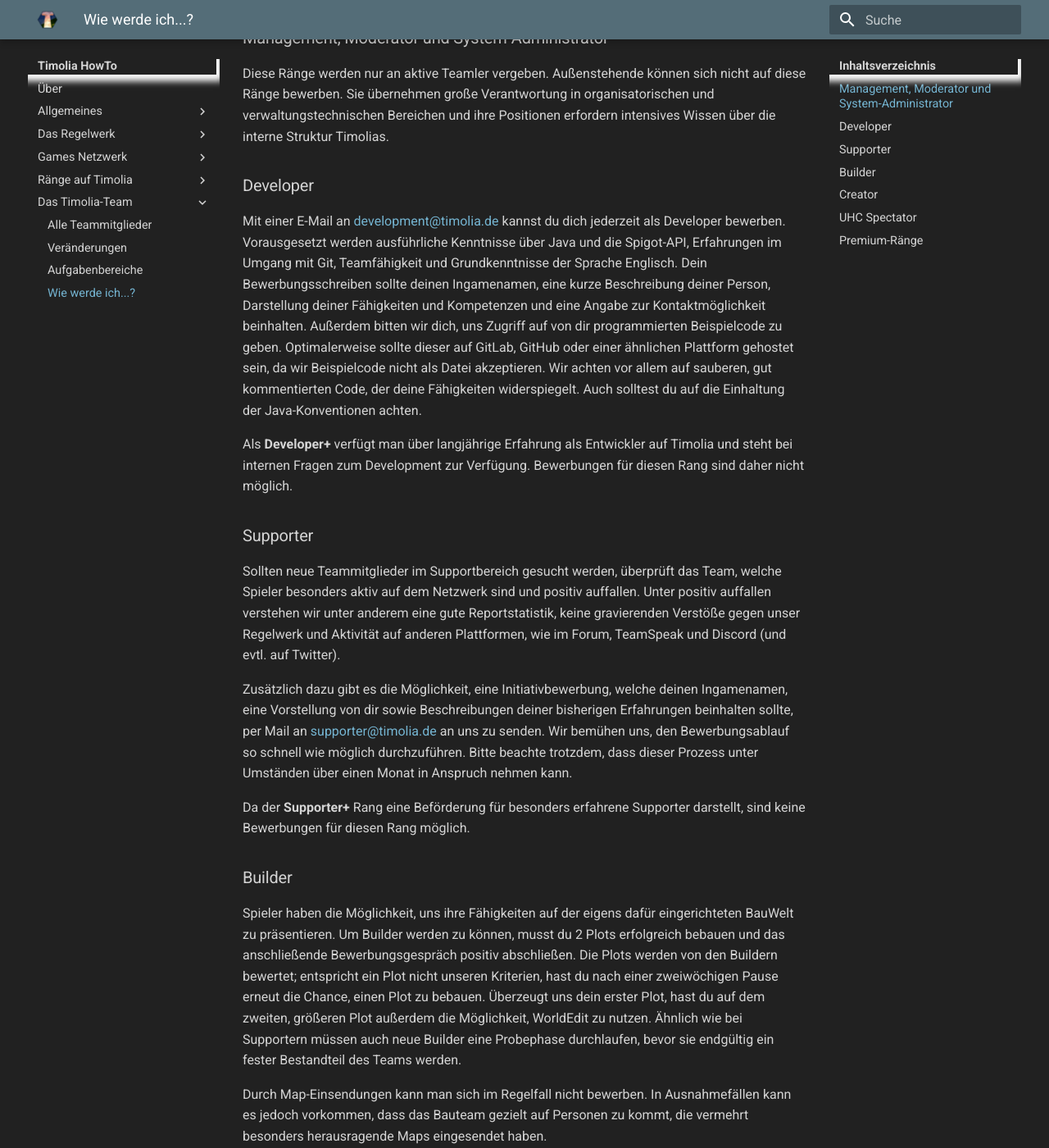
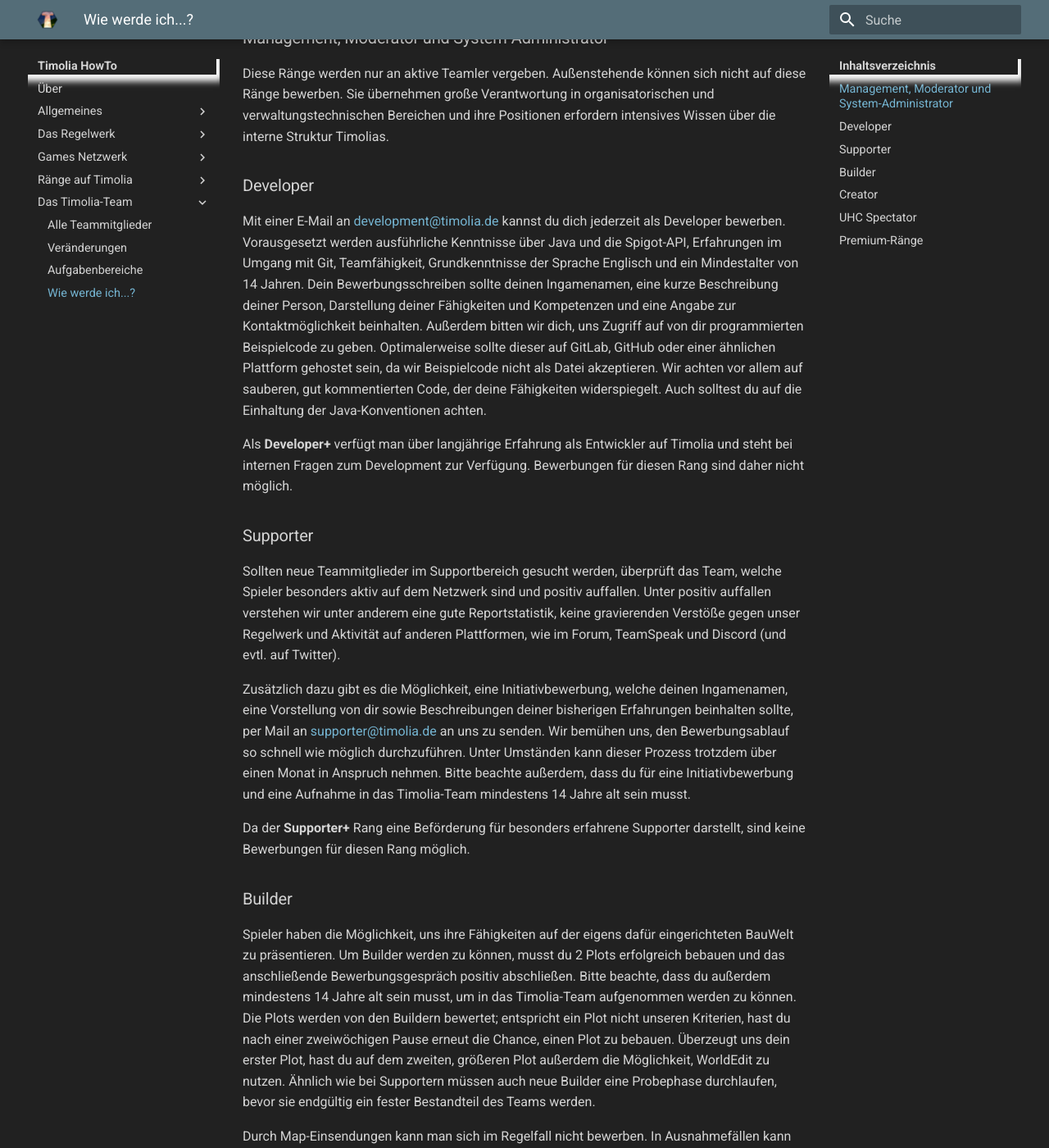
Before and after one commit to TimoliaDE/HowTo, an MkDocs documentation site: the page built from docs/team/apply.md, in a window 1280 px wide and 1400 px high, scrolled down 232 px. Shown: the whole window at 82% size. Built offline with MkDocs 1.6.1 and Material for MkDocs 9.7.7, drawn with Linux system fonts in a browser that asks for light colours; old or Windows-style settings are respelled for this version of MkDocs; some of the changed text lies outside the part shown.

Commit message:
Resolve "Mindestalter 14 Jahre für Teameintritt"

```diff
--- a/docs/team/apply.md
+++ b/docs/team/apply.md
@@ -7,7 +7,7 @@ Sie übernehmen große Verantwortung in organisatorischen und verwaltungstechnis
 
 ### Developer
 Mit einer E-Mail an <a href="mailto:development@timolia.de">development@timolia.de</a> kannst du dich jederzeit als Developer bewerben. Vorausgesetzt werden ausführliche Kenntnisse
-über Java und die Spigot-API, Erfahrungen im Umgang mit Git, Teamfähigkeit und Grundkenntnisse der Sprache Englisch. Dein Bewerbungsschreiben
+über Java und die Spigot-API, Erfahrungen im Umgang mit Git, Teamfähigkeit, Grundkenntnisse der Sprache Englisch und ein Mindestalter von 14 Jahren. Dein Bewerbungsschreiben
 sollte deinen Ingamenamen, eine kurze Beschreibung deiner Person, Darstellung deiner Fähigkeiten und Kompetenzen und eine Angabe zur
 Kontaktmöglichkeit beinhalten. Außerdem bitten wir dich, uns Zugriff auf von dir programmierten Beispielcode zu geben. Optimalerweise sollte dieser auf GitLab, GitHub
 oder einer ähnlichen Plattform gehostet sein, da wir Beispielcode nicht als Datei akzeptieren. Wir achten vor allem auf sauberen, gut kommentierten
@@ -23,14 +23,15 @@ wie im Forum, TeamSpeak und Discord (und evtl. auf Twitter).
 
 Zusätzlich dazu gibt es die Möglichkeit, eine Initiativbewerbung, welche deinen Ingamenamen, eine Vorstellung von dir sowie Beschreibungen deiner bisherigen Erfahrungen beinhalten sollte,
 per Mail an <a href="mailto:supporter@timolia.de">supporter@timolia.de</a> an uns zu senden. Wir bemühen uns, den Bewerbungsablauf so schnell wie möglich durchzuführen.
-Bitte beachte trotzdem, dass dieser Prozess unter Umständen über einen Monat in Anspruch nehmen kann.
+Unter Umständen kann dieser Prozess trotzdem über einen Monat in Anspruch nehmen.
+Bitte beachte außerdem, dass du für eine Initiativbewerbung und eine Aufnahme in das Timolia-Team mindestens 14 Jahre alt sein musst.
 
 Da der <b>Supporter+</b> Rang eine Beförderung für besonders erfahrene Supporter darstellt, sind keine Bewerbungen für diesen Rang möglich.
 
 
 ### Builder
 Spieler haben die Möglichkeit, uns ihre Fähigkeiten auf der eigens dafür eingerichteten BauWelt zu präsentieren.
-Um Builder werden zu können, musst du 2 Plots erfolgreich bebauen und das anschließende Bewerbungsgespräch positiv abschließen. Die Plots werden von den Buildern bewertet; entspricht ein Plot nicht unseren Kriterien, hast du nach einer zweiwöchigen Pause erneut die Chance, einen Plot zu bebauen.
+Um Builder werden zu können, musst du 2 Plots erfolgreich bebauen und das anschließende Bewerbungsgespräch positiv abschließen. Bitte beachte, dass du außerdem mindestens 14 Jahre alt sein musst, um in das Timolia-Team aufgenommen werden zu können. Die Plots werden von den Buildern bewertet; entspricht ein Plot nicht unseren Kriterien, hast du nach einer zweiwöchigen Pause erneut die Chance, einen Plot zu bebauen.
 Überzeugt uns dein erster Plot, hast du auf dem zweiten, größeren Plot außerdem die Möglichkeit, WorldEdit zu nutzen.
 Ähnlich wie bei Supportern müssen auch neue Builder eine Probephase durchlaufen, bevor sie endgültig ein fester Bestandteil des Teams werden.
 
@@ -46,6 +47,7 @@ Ingamenamen, eine kurze persönliche Beschreibung, einen Überblick über deine
 deiner Arbeiten zukommen lässt. Je nachdem, für welchen kreativen Bereich du dich bewerben willst, benötigst du folgende Kenntnisse: Grundkenntnisse in Bildgestaltung
 und Bildbearbeitung, wenn du im bildnerischen bzw. gestalterischen Bereich tätig sein willst; Grundkenntnisse in Videoproduktion, Schnitt und sonstiger
 Postproduktion für den Schwerpunkt der (YouTube)Videoproduktion; Kreativität; sprachliche Fähigkeiten; Kenntnis über Design und kreativen Aufbau Timolias.
+Bitte beachte, dass du mindestens 14 Jahre alt sein musst, um dich bei uns als Creator zu bewerben.
 
 
 ### UHC Spectator
```
